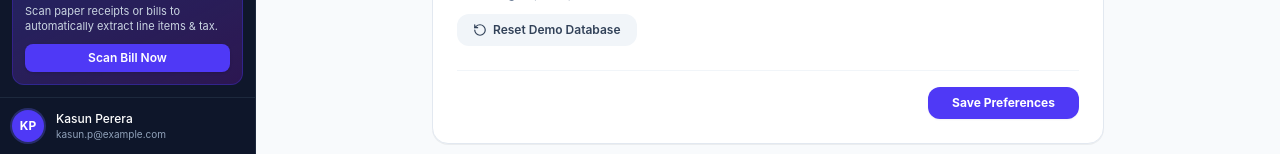
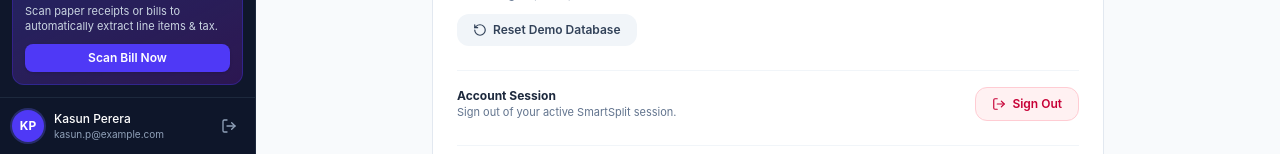
Before and after one commit to SenLODiGi/smartsplit, a React (Vite) app: page /settings in a window 1280 px wide. Shown: the part 646-800 px from the top of the page. Built offline with nearby package versions, Linux system fonts and the light colour scheme; no server answers.

Commit message:
feat: add application layout, sidebar component, and settings page

```diff
--- a/src/components/layout/AppLayout.tsx
+++ b/src/components/layout/AppLayout.tsx
@@ -1,10 +1,29 @@
 import React from 'react';
-import { Outlet } from 'react-router-dom';
+import { Outlet, Navigate, useLocation } from 'react-router-dom';
 import { Sidebar } from './Sidebar';
 import { Topbar } from './Topbar';
 import { MobileNav } from './MobileNav';
+import { useApp } from '../../context/AppContext';
 
 export const AppLayout: React.FC = () => {
+  const { isAuthenticated, isLoading } = useApp();
+  const location = useLocation();
+
+  if (isLoading) {
+    return (
+      <div className="flex h-screen items-center justify-center bg-slate-50">
+        <div className="flex flex-col items-center gap-3">
+          <div className="w-8 h-8 border-3 border-indigo-600 border-t-transparent rounded-full animate-spin" />
+          <p className="text-xs font-semibold text-slate-500">Loading SmartSplit...</p>
+        </div>
+      </div>
+    );
+  }
+
+  if (!isAuthenticated) {
+    return <Navigate to="/login" state={{ from: location }} replace />;
+  }
+
   return (
     <div className="flex h-screen overflow-hidden bg-slate-50">
       <Sidebar />
--- a/src/components/layout/Sidebar.tsx
+++ b/src/components/layout/Sidebar.tsx
@@ -12,11 +12,12 @@ import {
   Sparkles,
   ArrowRightLeft,
   ChevronDown,
+  LogOut,
 } from 'lucide-react';
 import { useApp } from '../../context/AppContext';
 
 export const Sidebar: React.FC = () => {
-  const { groups, currentGroupId, setCurrentGroupId, currentUser } = useApp();
+  const { groups, currentGroupId, setCurrentGroupId, currentUser, logout } = useApp();
   const navigate = useNavigate();
 
   const navItems = [
@@ -119,19 +120,30 @@ export const Sidebar: React.FC = () => {
       </div>
 
       {/* User Profile Footer */}
+      <div className="p-3 border-t border-slate-800 flex items-center justify-between gap-2 bg-slate-900/50">
         <NavLink
           to="/settings"
-        className="p-3 border-t border-slate-800 flex items-center gap-3 bg-slate-900/50 hover:bg-slate-800/80 transition-colors cursor-pointer"
+          className="flex items-center gap-2.5 min-w-0 flex-1 hover:opacity-85 transition-opacity"
           title="Settings & Profile"
         >
           <div className="w-8 h-8 rounded-full bg-indigo-600 text-white flex items-center justify-center font-bold text-xs ring-2 ring-indigo-500/30 shrink-0">
             {currentUser.initials}
           </div>
-        <div className="flex-1 min-w-0">
+          <div className="min-w-0 flex-1">
             <p className="text-xs font-medium text-white truncate">{currentUser.name}</p>
             <p className="text-[10px] text-slate-400 truncate">{currentUser.email}</p>
           </div>
         </NavLink>
+
+        <button
+          type="button"
+          onClick={() => logout()}
+          className="p-1.5 text-slate-400 hover:text-rose-400 hover:bg-slate-800/80 rounded-lg transition-colors shrink-0"
+          title="Sign Out"
+        >
+          <LogOut className="w-4 h-4" />
+        </button>
+      </div>
     </aside>
   );
 };
--- a/src/pages/AuthPage.tsx
+++ b/src/pages/AuthPage.tsx
@@ -24,6 +24,10 @@ export const AuthPage: React.FC = () => {
         if (signUpWithEmail) {
           const res = await signUpWithEmail(email, password, name);
           if (res.success) {
+            if (res.confirmationRequired) {
+              setMode('login');
+              return;
+            }
             navigate('/onboarding');
             return;
           }
--- a/src/pages/SettingsPage.tsx
+++ b/src/pages/SettingsPage.tsx
@@ -1,5 +1,5 @@
 import React, { useState } from 'react';
-import { RotateCcw, Check, User, Globe, Sparkles, AlertTriangle, X } from 'lucide-react';
+import { RotateCcw, Check, User, Globe, Sparkles, AlertTriangle, X, LogOut } from 'lucide-react';
 import { useApp } from '../context/AppContext';
 
 export const SettingsPage: React.FC = () => {
@@ -9,6 +9,7 @@ export const SettingsPage: React.FC = () => {
     setPreferredCurrency,
     resetDemoDatabase,
     updateCurrentUserProfile,
+    logout,
     showToast,
   } = useApp();
 
@@ -202,6 +203,22 @@ export const SettingsPage: React.FC = () => {
           </button>
         </div>
 
+        {/* Account Session & Sign Out */}
+        <div className="pt-4 border-t border-slate-100 flex items-center justify-between">
+          <div>
+            <h3 className="text-xs font-bold text-slate-800">Account Session</h3>
+            <p className="text-[11px] text-slate-500">Sign out of your active SmartSplit session.</p>
+          </div>
+          <button
+            type="button"
+            onClick={() => logout()}
+            className="px-4 py-2 bg-rose-50 hover:bg-rose-100 text-rose-700 border border-rose-200 rounded-xl text-xs font-semibold transition-colors flex items-center gap-1.5 cursor-pointer"
+          >
+            <LogOut className="w-3.5 h-3.5" />
+            <span>Sign Out</span>
+          </button>
+        </div>
+
         {/* Save button */}
         <div className="pt-4 border-t border-slate-100 flex items-center justify-end">
           <button
```
Lines whose indentation alone changed are shown as unchanged.
